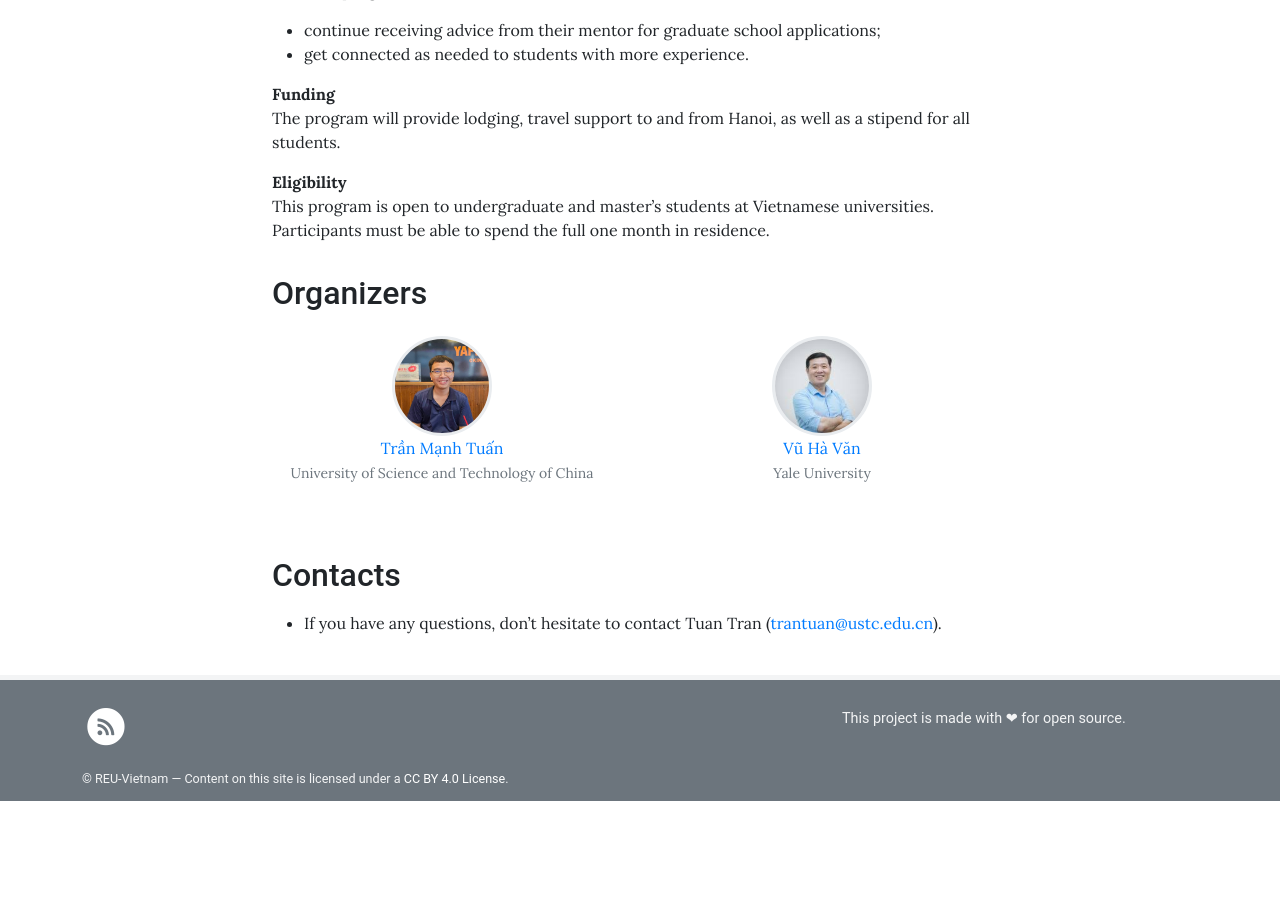
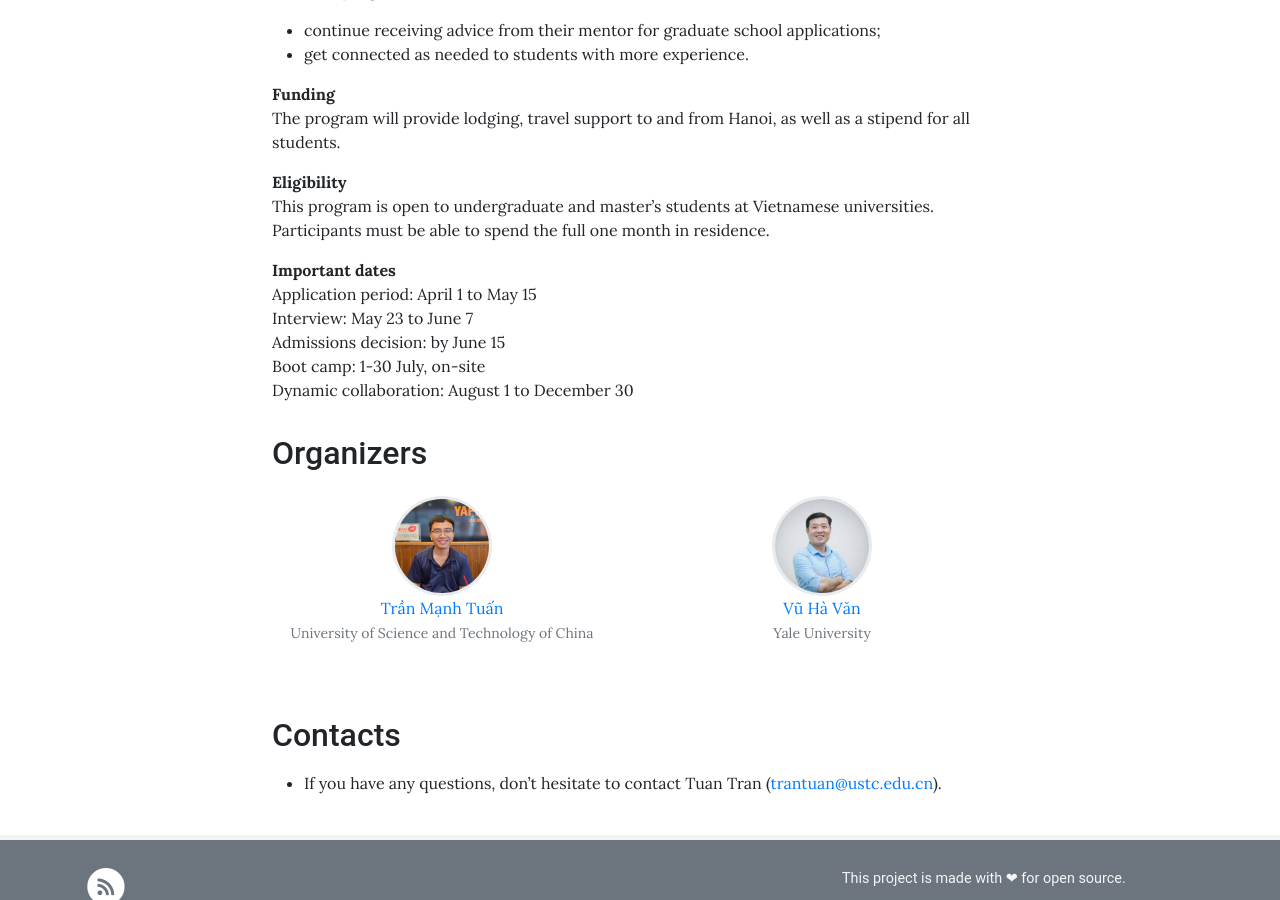
Before and after one commit to adm-vietnam/adm-vietnam.github.io, a Jekyll site: the page built from pages/home.md, in a window 1280 px wide and 900 px high, scrolled down 824 px. Built offline with Jekyll 4.4.1, drawn with Linux system fonts in a browser that asks for light colours; before the commit the page ends 1625 px from its top, so only the background shows below that.

Commit message:
Update home.md

```diff
--- a/pages/home.md
+++ b/pages/home.md
@@ -40,6 +40,13 @@ The program will provide lodging, travel support to and from Hanoi, as well as a
 <b>Eligibility</b> <br>
 This program is open to undergraduate and master's students at Vietnamese universities. Participants must be able to spend the full one month in residence.
 
+<b>Important dates</b> <br>
+Application period: April 1 to May 15 <br>
+Interview: May 23 to June 7 <br>
+Admissions decision: by June 15 <br>
+Boot camp: 1-30 July, on-site <br>
+Dynamic collaboration: August 1 to December 30
+
 ## Organizers
 <div class="row cards mt-4">
 {% for member in site.data.Organizers %}
```
